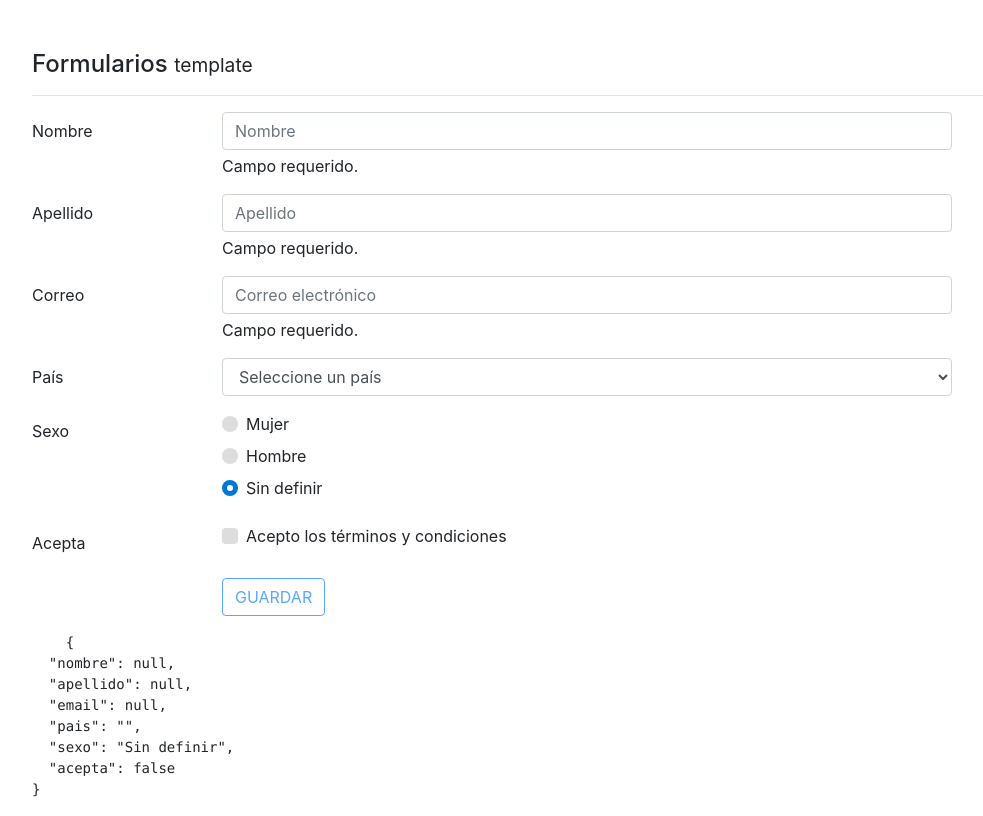
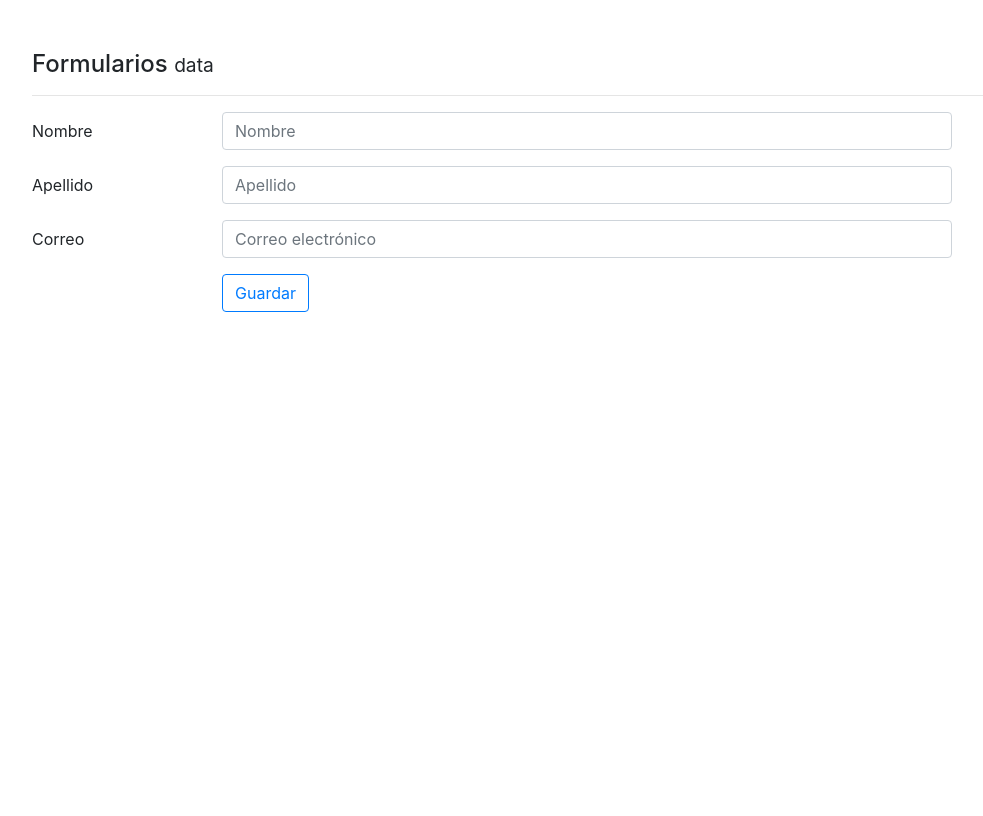
Before and after one commit to vsanchezrod/app6Angular-formularios, an Angular app: page / in a window 1280 px wide. Shown: the whole page, without its empty margins (53-1036 px from the left). Built offline with nearby package versions, Linux system fonts and the light colour scheme.

Commit message:
Aproximación por Data. Lógica dentro del componente

```diff
--- a/src/app/app.component.html
+++ b/src/app/app.component.html
@@ -1,7 +1,8 @@
 <div class="container main-container">
 
     <!-- Referencia al componente TemplateComponent-->
-    <app-template></app-template>
+    <!-- <app-template></app-template> -->
+    <app-data></app-data>
 
 
 </div>
--- a/src/app/app.module.ts
+++ b/src/app/app.module.ts
@@ -6,7 +6,7 @@
 // Componentes
 import { TemplateComponent } from './components/template/template.component';
 import { DataComponent } from './components/data/data.component';
-import { FormsModule } from '@angular/forms';
+import { FormsModule, ReactiveFormsModule } from '@angular/forms';
 
 @NgModule({
   declarations: [
@@ -16,7 +16,8 @@
   ],
   imports: [
     BrowserModule,
-    FormsModule
+    FormsModule,
+    ReactiveFormsModule
   ],
   providers: [],
   bootstrap: [AppComponent]
--- a/src/app/components/data/data.component.html
+++ b/src/app/components/data/data.component.html
@@ -1,3 +1,44 @@
-<p>
-  data works!
-</p>
+<h4>Formularios <small>data</small></h4>
+<hr>
+<form [formGroup]="forma" (ngSubmit)="guardarCambios()" novalidate="novalidate">
+
+    <div>
+
+        <div class="form-group row">
+            <label class="col-2 col-form-label">Nombre</label>
+            <div class="col-8">
+
+                <input class="form-control" type="text" placeholder="Nombre">
+            </div>
+        </div>
+
+        <div class="form-group row">
+            <label class="col-2 col-form-label">Apellido</label>
+            <div class="col-8">
+
+                <input class="form-control" type="text" placeholder="Apellido">
+            </div>
+        </div>
+
+    </div>
+
+    <div class="form-group row">
+        <label class="col-2 col-form-label">Correo</label>
+        <div class="col-md-8">
+
+            <input class="form-control" type="email" placeholder="Correo electrónico">
+        </div>
+    </div>
+
+
+
+    <div class="form-group row">
+        <label class="col-2 col-form-label">&nbsp;</label>
+        <div class="input-group col-md-8">
+            <button type="submit" class="btn btn-outline-primary">
+        Guardar
+      </button>
+        </div>
+    </div>
+
+</form>
--- a/src/app/components/data/data.component.ts
+++ b/src/app/components/data/data.component.ts
@@ -1,15 +1,31 @@
-import { Component, OnInit } from '@angular/core';
+import { Component } from '@angular/core';
+
+// Importaciones básicas para trabajar con la aproximación por data
+import { FormGroup, FormControl, Validators } from '@angular/forms';
 
 @Component({
   selector: 'app-data',
   templateUrl: './data.component.html',
   styles: []
 })
-export class DataComponent implements OnInit {
+export class DataComponent {
 
-  constructor() { }
+  // Responsable del formulario de tipo FormGroup
+  forma: FormGroup;
 
-  ngOnInit() {
+  constructor() {
+
+    this.forma = new FormGroup({
+      'nombre': new FormControl('Fernando'),
+      'apellido': new FormControl(),
+      'email': new FormControl()
+    });
+  }
+
+  guardarCambios() {
+    console.log(this.forma);
+    console.log(this.forma.value);
+
   }
 
 }
```
